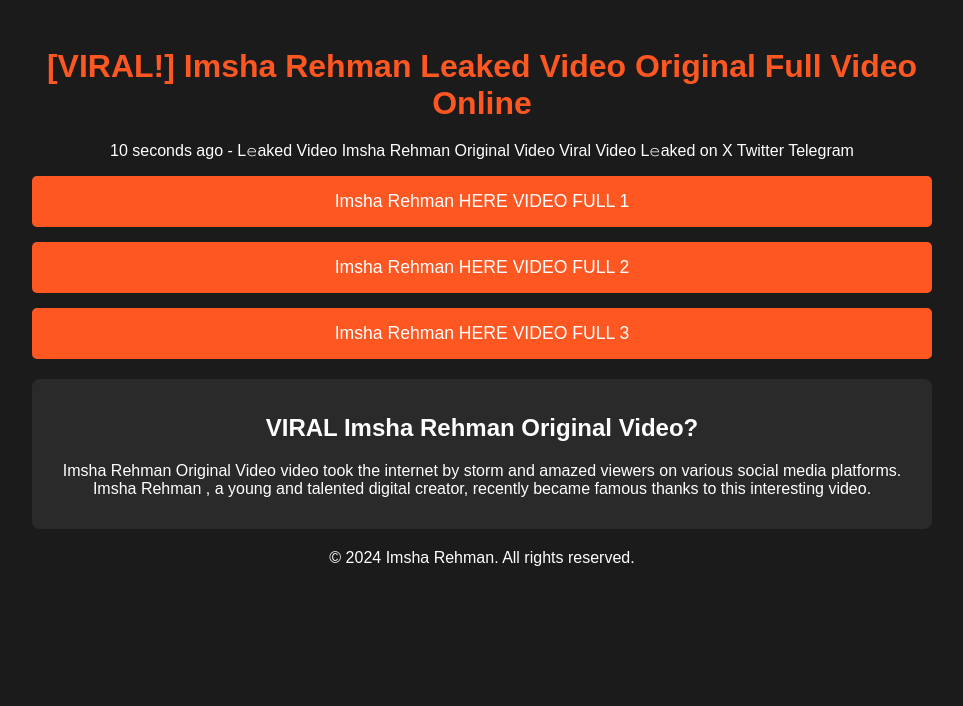
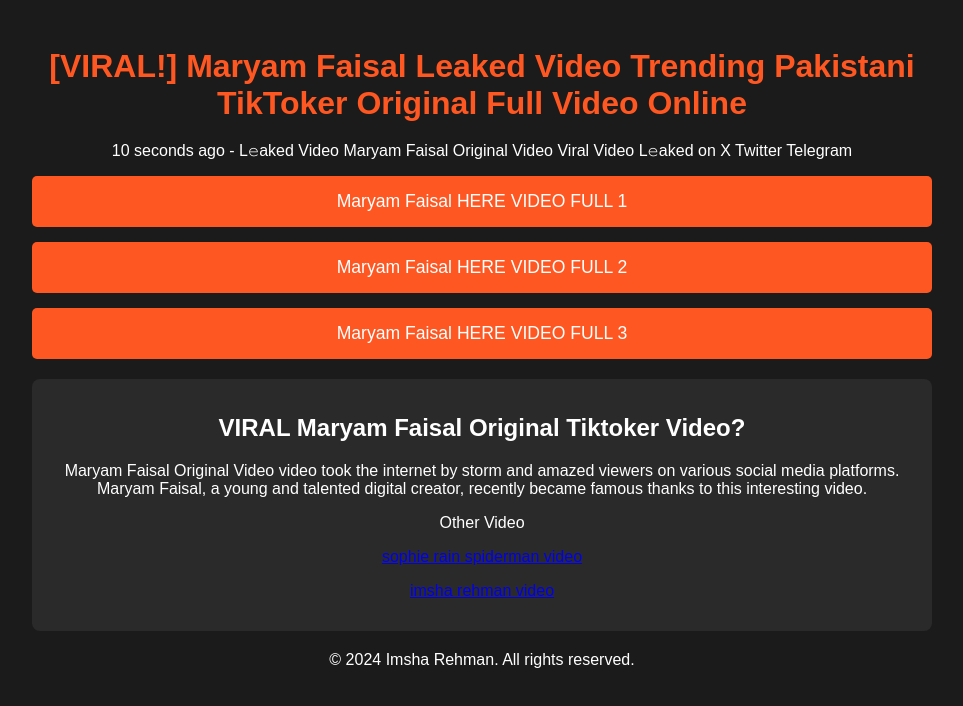
Before and after one commit to bestvide/blog2, a plain HTML site: page index.html in a window 1280 px wide. Shown: the whole page, without its empty margins (158-1121 px from the left). Drawn offline with Linux system fonts and the light colour scheme.

Commit message:
Update index.html

```diff
--- a/index.html
+++ b/index.html
@@ -6,23 +6,23 @@
 
 
     <meta name="msvalidate.01" content="B0671E963AD2D54CBE637DB686EA58A2" />
-    <meta name="description" content="Imsha Rehman Original Video video took the internet by storm and amazed viewers on various social media platforms. Imsha Rehman , a young and talented digital creator, recently became famous thanks to this interesting video.">
+    <meta name="description" content="Maryam Faisal Original Video video took the internet by storm and amazed viewers on various social media platforms. Maryam Faisal, a young and talented digital creator, recently became famous thanks to this interesting video.">
     <meta name="keywords" content="Imsha Rehman, Imsha Rehman Viral Video, Video Leaked Imsha Rehman, Viral Imsha Rehman, Tiktoker Imsha Rehman, Tiktoker Pakistani Imsha Rehman, Video Viral Imsha Rehman">
     <meta name="robots" content="index, follow">
 
 
-    <meta property="og:title" content="[VIRAL!] Imsha Rehman Leaked Video Original Full Video Online">
-    <meta property="og:description" content="Imsha Rehman Original Video video took the internet by storm and amazed viewers on various social media platforms. Imsha Rehman , a young and talented digital creator, recently became famous thanks to this interesting video.">
-    <meta property="og:url" content="https://imsha-rehman.pages.dev">
-    <meta property="og:image" content="https://imsha-rehman.pages.dev/logo.png">
+    <meta property="og:title" content="[VIRAL!] Maryam Faisal Leaked Video Trending Pakistani TikToker Original Full Video Online">
+    <meta property="og:description" content="Maryam Faisal Original Video video took the internet by storm and amazed viewers on various social media platforms. Maryam Faisal, a young and talented digital creator, recently became famous thanks to this interesting video.">
+    <meta property="og:url" content="https://maryam-faisal.pages.dev">
+    <meta property="og:image" content="https://maryam-faisal.pages.dev/logo.png">
 
 
     <meta name="twitter:card" content="summary_large_image">
-    <meta name="twitter:title" content="[VIRAL!] Imsha Rehman Leaked Video Original Full Video Online">
-    <meta name="twitter:description" content="Imsha Rehman Original Video video took the internet by storm and amazed viewers on various social media platforms. Imsha Rehman , a young and talented digital creator, recently became famous thanks to this interesting video.">
-    <meta name="twitter:image" content="https://imsha-rehman.pages.dev/logo.png">
+    <meta name="twitter:title" content="[VIRAL!] Maryam Faisal Leaked Video Trending Pakistani TikToker Original Full Video Online">
+    <meta name="twitter:description" content="Maryam Faisal Original Video video took the internet by storm and amazed viewers on various social media platforms. Maryam Faisal, a young and talented digital creator, recently became famous thanks to this interesting video.">
+    <meta name="twitter:image" content="https://maryam-faisal.pages.dev/logo.png">
 
-    <title>[VIRAL!] Imsha Rehman Leaked Video Original Full Video Online</title>
+    <title>[VIRAL!] Maryam Faisal Leaked Video Trending Pakistani TikToker Original Full Video Online</title>
 
     <style>
         body {
@@ -69,19 +69,22 @@
 <body>
     <div class="container">
         <header class="header">
-            <h1>[VIRAL!] Imsha Rehman Leaked Video Original Full Video Online</h1>
-            <p>10 seconds ago - L𝚎aked Video Imsha Rehman Original Video Viral Video L𝚎aked on X Twitter Telegram</p>
+            <h1>[VIRAL!] Maryam Faisal Leaked Video Trending Pakistani TikToker Original Full Video Online</h1>
+            <p>10 seconds ago - L𝚎aked Video Maryam Faisal Original Video Viral Video L𝚎aked on X Twitter Telegram</p>
         </header>
 
         <section class="stream-links">
-            <a href="https://viralhd.store/00101/" class="stream-link" title="Imsha Rehman Leaked Video">Imsha Rehman HERE VIDEO FULL 1</a>
-            <a href="https://viralhd.store/00101/" class="stream-link" title="Imsha Rehman">Imsha Rehman HERE VIDEO FULL 2</a>
-            <a href="https://viralhd.store/00101/" class="stream-link" title="Viral Video Imsha Rehman ">Imsha Rehman HERE VIDEO FULL 3</a>
+            <a href="https://viralhd.store/00101/" class="stream-link" title="Maryam Faisal Leaked Video">Maryam Faisal HERE VIDEO FULL 1</a>
+            <a href="https://viralhd.store/00101/" class="stream-link" title="Maryam Faisal">Maryam Faisal HERE VIDEO FULL 2</a>
+            <a href="https://viralhd.store/00101/" class="stream-link" title="Viral Video Maryam Faisal ">Maryam Faisal HERE VIDEO FULL 3</a>
         </section>
 
         <section class="content">
-            <h2>VIRAL Imsha Rehman Original Video?</h2>
-            <p>Imsha Rehman Original Video video took the internet by storm and amazed viewers on various social media platforms. Imsha Rehman , a young and talented digital creator, recently became famous thanks to this interesting video.</p>
+            <h2>VIRAL Maryam Faisal Original Tiktoker Video?</h2>
+            <p>Maryam Faisal Original Video video took the internet by storm and amazed viewers on various social media platforms. Maryam Faisal, a young and talented digital creator, recently became famous thanks to this interesting video.</p>
+            <p>Other Video</p>
+            <p><a href="https://sophie-rain-spiderman.pages.dev/">sophie rain spiderman video</a></p>
+            <p><a href="https://imsha-rehman.pages.dev/">imsha rehman video</a></p>
         </section>
 
         <!-- Footer -->
```
